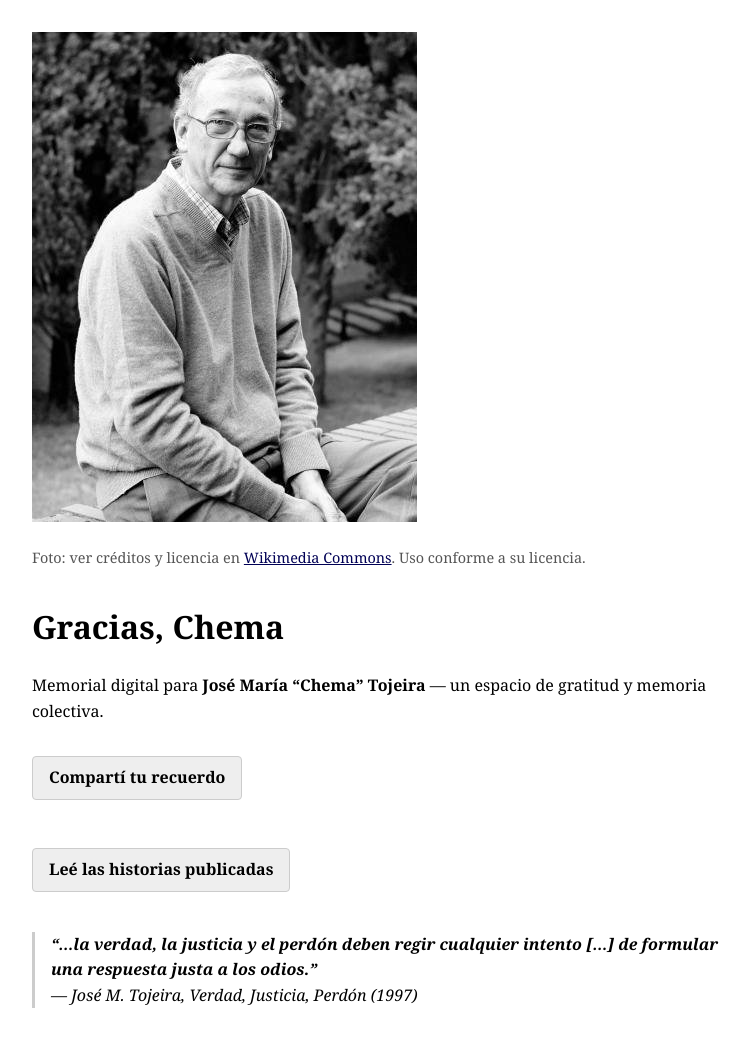
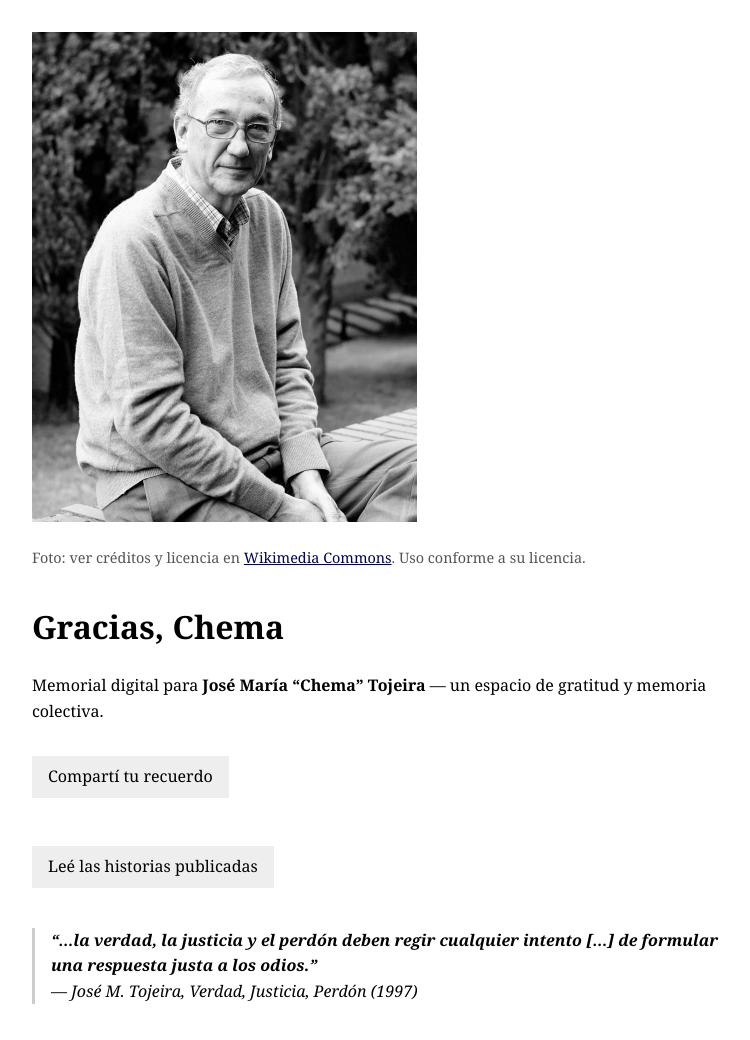
Before and after one commit to albertovth/graciaschema-site, a Jekyll site: the page built from index.md, in a window 1280 px wide. Shown: the whole page, without its empty margins (258-1008 px from the left). Built offline with Jekyll 4.4.1, drawn with Linux system fonts in a browser that asks for light colours.

Commit message:
Update default.html

```diff
--- a/_layouts/default.html
+++ b/_layouts/default.html
@@ -51,22 +51,31 @@
       color: #555;
     }
 
-    .cta,
+    .cta {
+      display: inline-block;
+      margin: 1rem 1rem 1rem 0;
+      padding: 0.5rem 1rem;
+      background: #eee;
+      border: none;
+      text-decoration: none;
+      color: #000;
+    }
+
     .button {
       display: inline-block;
       margin: 1rem 0;
       padding: 0.5rem 1rem;
-      background: #eee;
-      border: 1px solid #ccc;
+      background: #007bff;
+      color: #fff;
+      text-decoration: none;
       border-radius: 4px;
-      text-decoration: none;
-      color: #000;
       font-weight: bold;
       font-size: 1rem;
+      border: none;
     }
 
     .button:hover {
-      background: #ddd;
+      background: #0056b3;
       cursor: pointer;
     }
 
```
